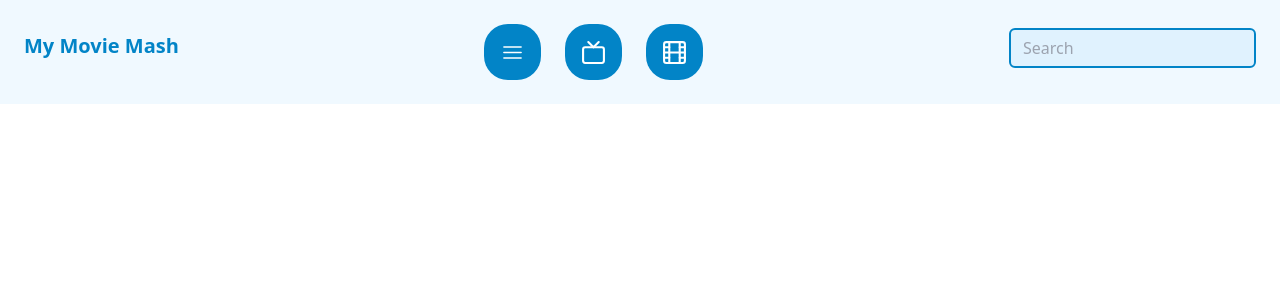
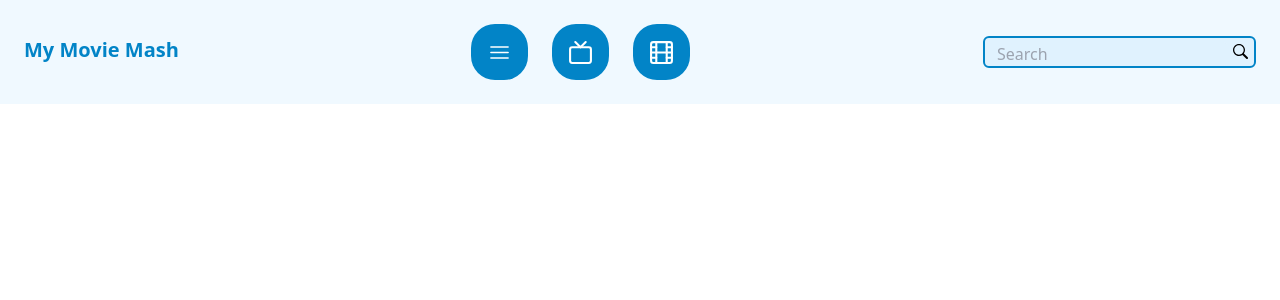
Before and after one commit to ACAUHS/my-movie-mash, a Next.js app: page /components/navbar in a window 1280 px wide. Shown: the top 300 px of the page. Built offline with nearby package versions, Linux system fonts and the light colour scheme.

Commit message:
Add input button to search bar

```diff
--- a/pages/components/navbar.tsx
+++ b/pages/components/navbar.tsx
@@ -1,15 +1,12 @@
 import { HiBars3 } from "react-icons/hi2";
 import { FiTv, FiFilm } from "react-icons/fi";
+import { GoSearch } from "react-icons/go";
 
 const buttonStyle = 'group rounded-full text-white bg-sky-600 p-6 shrink-0 min-h-min max-h-8 hover:cursor-pointer hover:ring-2 ring-sky-800 hover:transition-all hover:ease-in-out hover:duration-150 active:bg-sky-700'
 
 /**
  * @todo
  *
- *
- * viewport for steven is messed up (margin on top is messed look at discord for more details)
- *
- * search bar is messed up when adding text to it
  * add placeholder text to search bar
  * add button indicating search beside search bar
  *
@@ -19,7 +16,7 @@ export default function NavBar () {
 
     return (
         <div className="bg-sky-50 flex justify-between p-6">
-            <a href='../'><header className="text-xl font-bold text-sky-600 mt-2">My Movie Mash</header></a>
+            <a href='../'><header className="text-xl font-bold text-sky-600 mt-3">My Movie Mash</header></a>
 
             {/** navbar for medium screens and above */}
             <div className="hidden md:flex gap-6 justify-between">
@@ -49,7 +46,10 @@ export default function NavBar () {
             </div>
 
             {/** search bar for medium screens+ */}
-            <input type="search" id="movie-search" placeholder="Search" className="hidden md:flex bg-sky-100 border-2 border-sky-600 rounded-md max-h-10 mt-1 shrink outline-none pl-3"/>
+            <div className="hidden md:inline-block bg-sky-100 border-2 border-sky-600 rounded-md max-h-8 shrink  self-center">
+                <input type="search" id="movie-search" placeholder="Search" className="bg-sky-100 outline-none rounded-md pl-3"/>
+                <button id='search-button' type="submit" className="text-l pr-1.5 pt-1.5 pb-1.5 pl-1 mt-0 border-sky-600 "><GoSearch /></button>
+            </div>
         </div>
     )
 }
```
